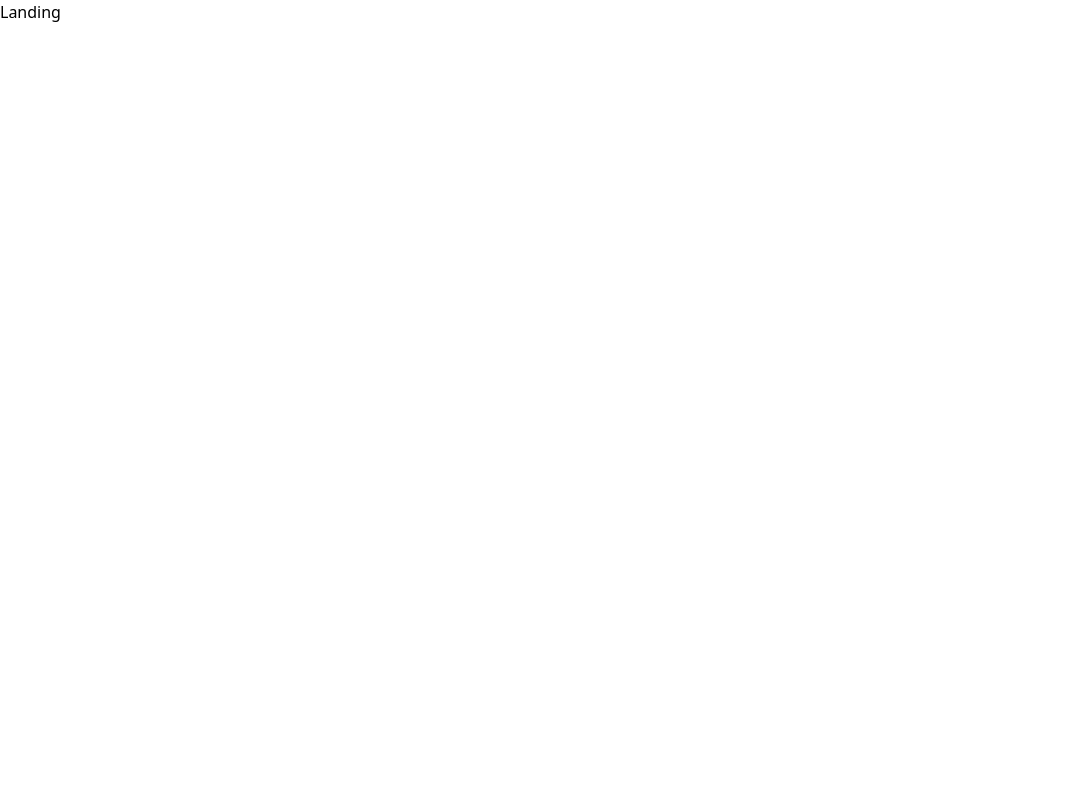
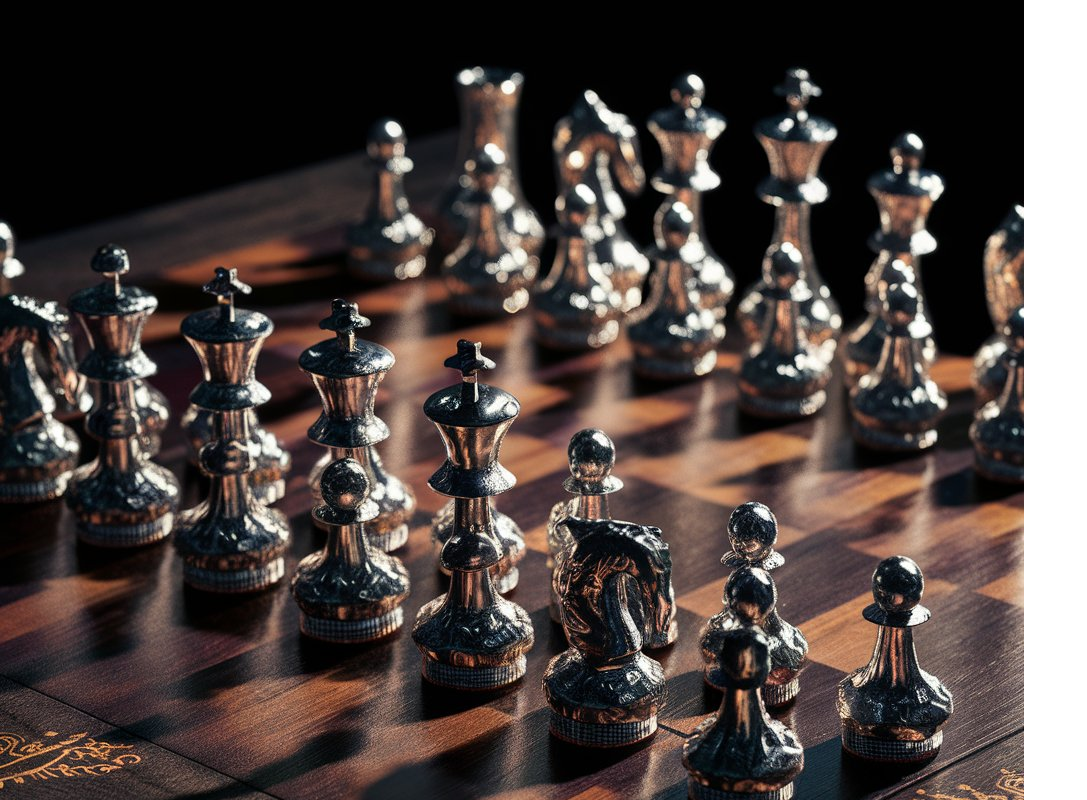
Before and after one commit to AnwitDahal/Chess, a React (Vite) app in the folder Frontend/: page / in a window 1280 px wide. Shown: the top 800 px of the page, without its empty margins (0-1087 px from the left). Built offline with nearby package versions, Linux system fonts and the light colour scheme.

Commit message:
Image added in frontend

```diff
--- a/Frontend/src/Screens/Landing.tsx
+++ b/Frontend/src/Screens/Landing.tsx
@@ -1,9 +1,20 @@
-import React from 'react'
+import React from "react";
 
 const Landing = () => {
   return (
-    <div>Landing</div>
-  )
-}
+    <div>
+      <div className="mt-2">
+        <div className="grid grid-cols-1 gap-4 md:grid-cols-2">
+          <div>
+            <img src={"/chessboard.jpg"} alt="" />
+          </div>
+          <div>
 
-export default Landing
+          </div>
+        </div>
+      </div>
+    </div>
+  );
+};
+
+export default Landing;
```
Also changed, not shown: Frontend/public/chessboard.jpg (added).
